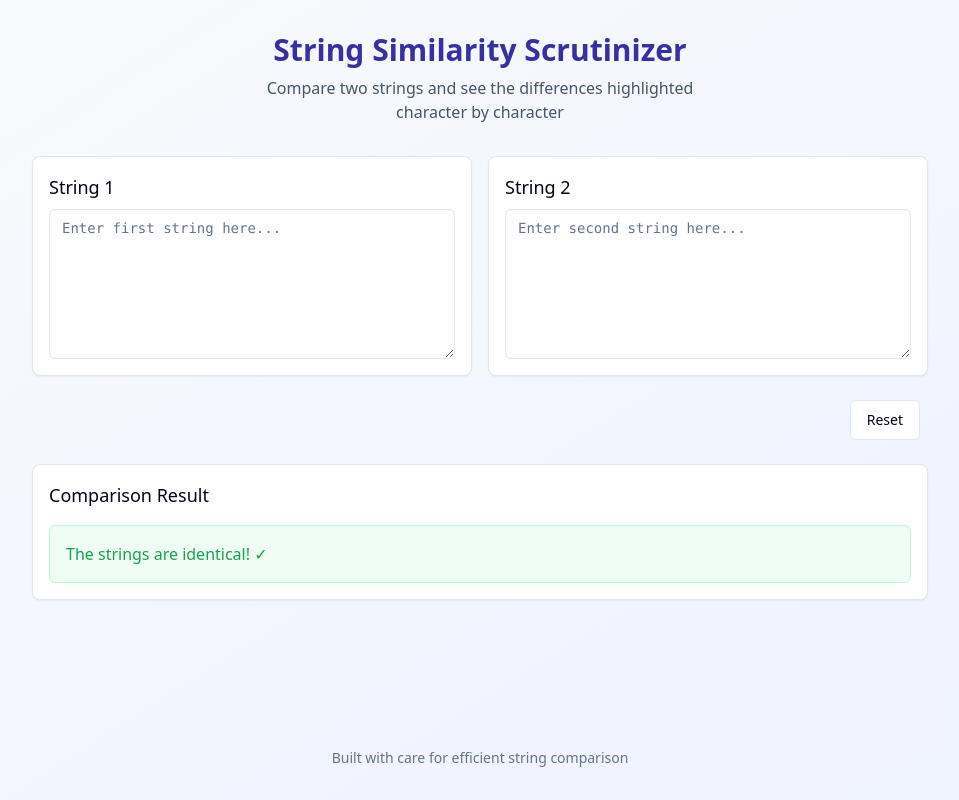
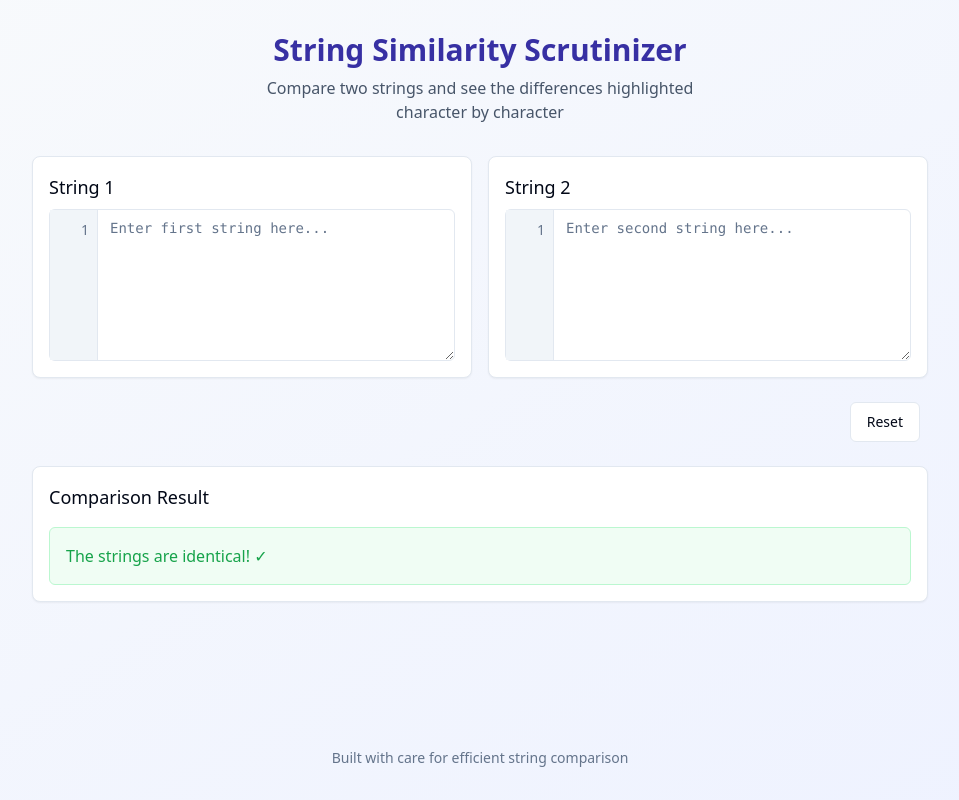
Before and after one commit to vmoustakakis/string-similarity-scrutinizer, a React (Vite) app: page / in a window 1280 px wide. Shown: the whole page, without its empty margins (160-1119 px from the left). Built offline with nearby package versions, Linux system fonts and the light colour scheme.

Commit message:
Implement line numbers and highlighting
Implement line numbers in all boxes and highlight differences using new lines.

```diff
--- a/src/components/ComparisonResult.tsx
+++ b/src/components/ComparisonResult.tsx
@@ -14,22 +14,70 @@ export function ComparisonResult({ diffResult }: ComparisonResultProps) {
   // Check if strings are identical
   const areIdentical = diffResult.length === 1 && diffResult[0].type === 'equal';
 
+  if (areIdentical) {
     return (
-    <div className="space-y-4">
-      {areIdentical ? (
       <div className="bg-green-50 p-4 rounded-md border border-green-200">
         <p className="text-green-600 font-medium">The strings are identical! ✓</p>
       </div>
-      ) : (
-        <>
+    );
+  }
+
+  // Process the diff result to organize by lines
+  const processedContent = diffResult.reduce((acc, part) => {
+    const lines = part.value.split('\n');
+
+    lines.forEach((line, index) => {
+      // If not the last line or if the line ends with a newline character
+      if (index < lines.length - 1 || part.value.endsWith('\n')) {
+        acc.push({ type: part.type, value: line, endsWithNewline: true });
+      } else {
+        acc.push({ type: part.type, value: line, endsWithNewline: false });
+      }
+    });
+
+    return acc;
+  }, [] as Array<{ type: 'equal' | 'removed' | 'added', value: string, endsWithNewline: boolean }>);
+
+  // Group the processed content by lines
+  const lines: Array<Array<{ type: 'equal' | 'removed' | 'added', value: string }>> = [];
+  let currentLine: Array<{ type: 'equal' | 'removed' | 'added', value: string }> = [];
+
+  processedContent.forEach((part) => {
+    currentLine.push({ type: part.type, value: part.value });
+
+    if (part.endsWithNewline) {
+      lines.push([...currentLine]);
+      currentLine = [];
+    }
+  });
+
+  // Add the last line if it exists
+  if (currentLine.length > 0) {
+    lines.push(currentLine);
+  }
+
+  return (
+    <div className="space-y-4">
       <div className="flex items-center space-x-4 mb-3">
         <Badge variant="outline" className="bg-red-50 text-red-600 border-red-200">Removed</Badge>
         <Badge variant="outline" className="bg-green-50 text-green-600 border-green-200">Added</Badge>
         <Badge variant="outline" className="bg-gray-50 text-gray-600 border-gray-200">Unchanged</Badge>
       </div>
 
-          <div className="font-mono p-4 bg-muted rounded-md whitespace-pre-wrap break-all">
-            {diffResult.map((part, index) => {
+      <div className="font-mono rounded-md overflow-hidden border border-input">
+        <div className="flex">
+          {/* Line numbers */}
+          <div className="flex-shrink-0 select-none py-2 px-2 text-right text-muted-foreground bg-muted border-r border-input" style={{ width: '3rem' }}>
+            {lines.map((_, index) => (
+              <div key={index} className="leading-6">{index + 1}</div>
+            ))}
+          </div>
+
+          {/* Content with highlight */}
+          <div className="flex-grow p-2 bg-background whitespace-pre-wrap break-all">
+            {lines.map((line, lineIndex) => (
+              <div key={lineIndex} className="leading-6">
+                {line.map((part, partIndex) => {
                   let className = '';
 
                   switch (part.type) {
@@ -44,14 +92,16 @@ export function ComparisonResult({ diffResult }: ComparisonResultProps) {
                   }
 
                   return (
-                <span key={index} className={className}>
+                    <span key={partIndex} className={className}>
                       {part.value}
                     </span>
                   );
                 })}
               </div>
-        </>
-      )}
+            ))}
+          </div>
+        </div>
+      </div>
     </div>
   );
 }
--- a/src/components/StringComparison.tsx
+++ b/src/components/StringComparison.tsx
@@ -31,6 +31,7 @@ export function StringComparison() {
             value={string1}
             onChange={(e) => setString1(e.target.value)}
             className="min-h-[150px] font-mono"
+            showLineNumbers={true}
           />
         </Card>
 
@@ -41,6 +42,7 @@ export function StringComparison() {
             value={string2}
             onChange={(e) => setString2(e.target.value)}
             className="min-h-[150px] font-mono"
+            showLineNumbers={true}
           />
         </Card>
       </div>
--- a/src/components/ui/textarea.tsx
+++ b/src/components/ui/textarea.tsx
@@ -3,22 +3,58 @@ import * as React from "react"
 import { cn } from "@/lib/utils"
 
 export interface TextareaProps
-  extends React.TextareaHTMLAttributes<HTMLTextAreaElement> {}
+  extends React.TextareaHTMLAttributes<HTMLTextAreaElement> {
+  showLineNumbers?: boolean;
+}
 
 const Textarea = React.forwardRef<HTMLTextAreaElement, TextareaProps>(
-  ({ className, ...props }, ref) => {
+  ({ className, showLineNumbers = false, ...props }, ref) => {
+    const textareaRef = React.useRef<HTMLTextAreaElement>(null);
+    const [lineCount, setLineCount] = React.useState(1);
+
+    React.useImperativeHandle(ref, () => textareaRef.current as HTMLTextAreaElement);
+
+    // Update line count when text changes
+    React.useEffect(() => {
+      if (showLineNumbers && textareaRef.current) {
+        const lines = (textareaRef.current.value.match(/\n/g) || []).length + 1;
+        setLineCount(lines);
+      }
+    }, [props.value, showLineNumbers]);
+
+    if (!showLineNumbers) {
       return (
         <textarea
           className={cn(
             "flex min-h-[80px] w-full rounded-md border border-input bg-background px-3 py-2 text-sm ring-offset-background placeholder:text-muted-foreground focus-visible:outline-none focus-visible:ring-2 focus-visible:ring-ring focus-visible:ring-offset-2 disabled:cursor-not-allowed disabled:opacity-50",
             className
           )}
-        ref={ref}
+          ref={textareaRef}
           {...props}
         />
-    )
+      );
     }
-)
-Textarea.displayName = "Textarea"
 
-export { Textarea }
+    return (
+      <div className="relative flex min-h-[80px] w-full rounded-md border border-input bg-background text-sm focus-within:ring-2 focus-within:ring-ring focus-within:ring-offset-2 focus-within:ring-offset-background">
+        <div className="flex-shrink-0 select-none py-2 px-2 text-right text-muted-foreground bg-muted border-r border-input" style={{ width: '3rem' }}>
+          {Array.from({ length: lineCount }).map((_, index) => (
+            <div key={index} className="leading-6">{index + 1}</div>
+          ))}
+        </div>
+        <textarea
+          className={cn(
+            "flex min-h-[80px] w-full py-2 px-3 bg-transparent border-0 outline-none focus:ring-0 focus-visible:outline-none focus-visible:ring-0 placeholder:text-muted-foreground disabled:cursor-not-allowed disabled:opacity-50",
+            className
+          )}
+          ref={textareaRef}
+          style={{ resize: props.style?.resize || 'vertical' }}
+          {...props}
+        />
+      </div>
+    );
+  }
+);
+Textarea.displayName = "Textarea";
+
+export { Textarea };
```
Lines whose indentation alone changed are shown as unchanged.
